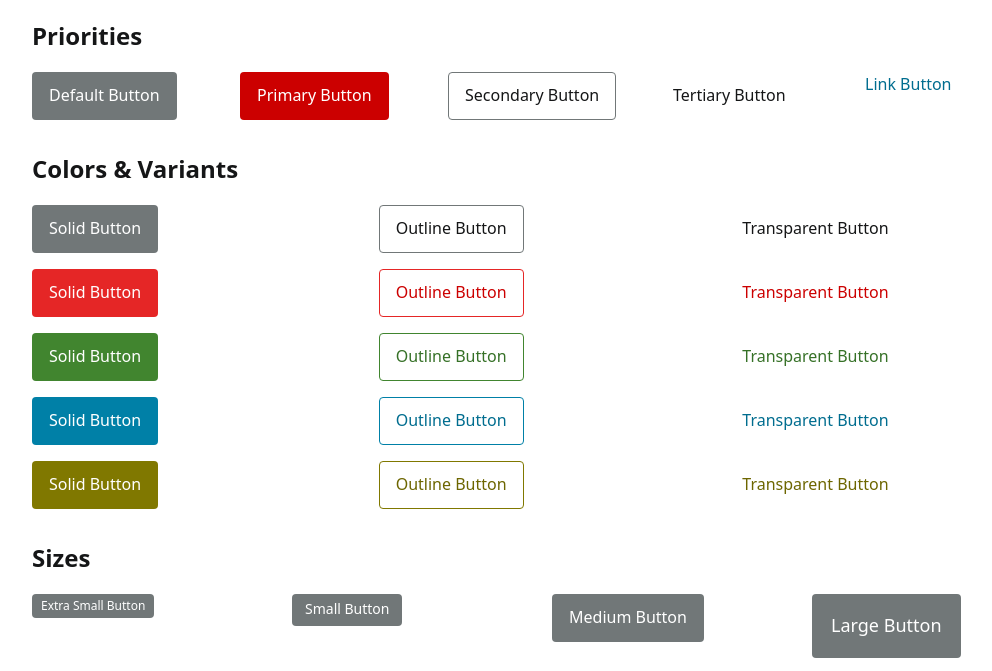
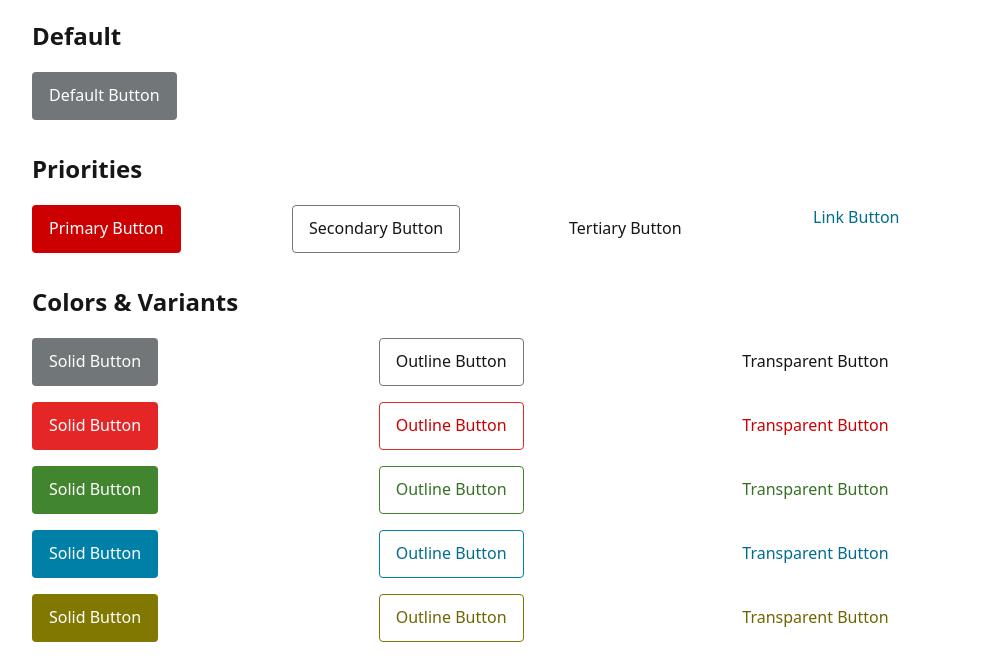
Before and after one commit to julzmon/lit-button, a website built with Vite: page index.html in a window 1280 px wide. Shown: the part 99-770 px from the top of the page, without its empty margins (96-1088 px from the left). Built offline with nearby package versions, Linux system fonts and the light colour scheme.

Commit message:
Adjusting example page

```diff
--- a/index.html
+++ b/index.html
@@ -31,9 +31,15 @@
     <h1>Lit Button Component Demo</h1>
 
     <div class="demo-section">
+      <h2>Default</h2>
+      <div class="button-grid">
+        <kds-button>Default Button</kds-button>
+      </div>
+    </div>
+
+    <div class="demo-section">
       <h2>Priorities</h2>
       <div class="button-grid">
-        <kds-button>Default Button</kds-button>
         <kds-button priority="primary">Primary Button</kds-button>
         <kds-button priority="secondary">Secondary Button</kds-button>
         <kds-button priority="tertiary">Tertiary Button</kds-button>
@@ -116,7 +122,7 @@
       <div class="demo-section">
         <h2>Full width</h2>
         <div class="button-grid">
-          <kds-button href="#"  style="width: 100%">Full Width Button</kds-button>
+          <kds-button href="#" style="width: 100%">Full Width Button</kds-button>
         </div>
       </div>
     </div>
```
